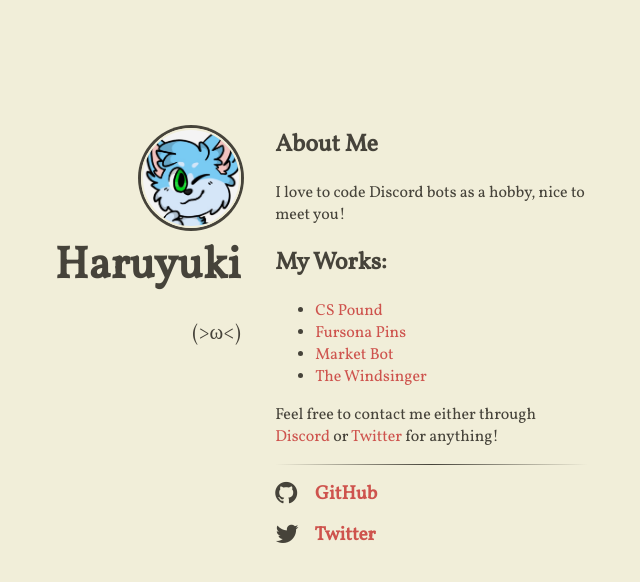
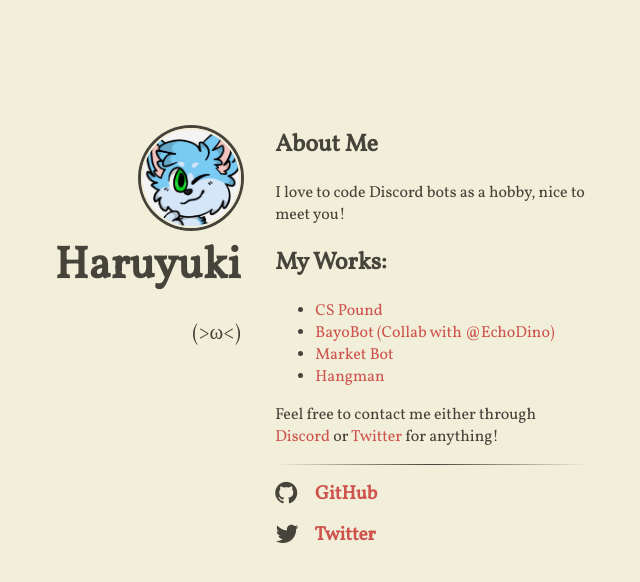
Before and after one commit to haruyuki/haruyuki.github.io, a Jekyll site: the page built from index.html, in a window 1280 px wide. Shown: the top 582 px of the page, without its empty margins (392-1032 px from the left). Built offline with Jekyll 4.4.1, drawn with Linux system fonts in a browser that asks for light colours; nearby versions of some CDN libraries.

Commit message:
Update works

```diff
--- a/_includes/content.html
+++ b/_includes/content.html
@@ -4,9 +4,9 @@
 <h2>My Works:</h2>
 <ul>
   <li><a href="https://haruyuki.moe/CS-Pound">CS Pound</a></li>
-  <li><a href="https://github.com/haruyuki/fursona-pins">Fursona Pins</a></li>
+  <li><a href="https://github.com/HaruStar/discord-bot">BayoBot (Collab with @EchoDino)</a></li>
   <li><a href="https://github.com/haruyuki/Market-Bot">Market Bot</a></li>
-  <li><a href="https://github.com/haruyuki/The-Windsinger">The Windsinger</a></li>
+  <li><a href="https://github.com/haruyuki/Hangman">Hangman</a></li>
 </ul>
 <p>Feel free to contact me either through
   <span class="tooltip">
```
